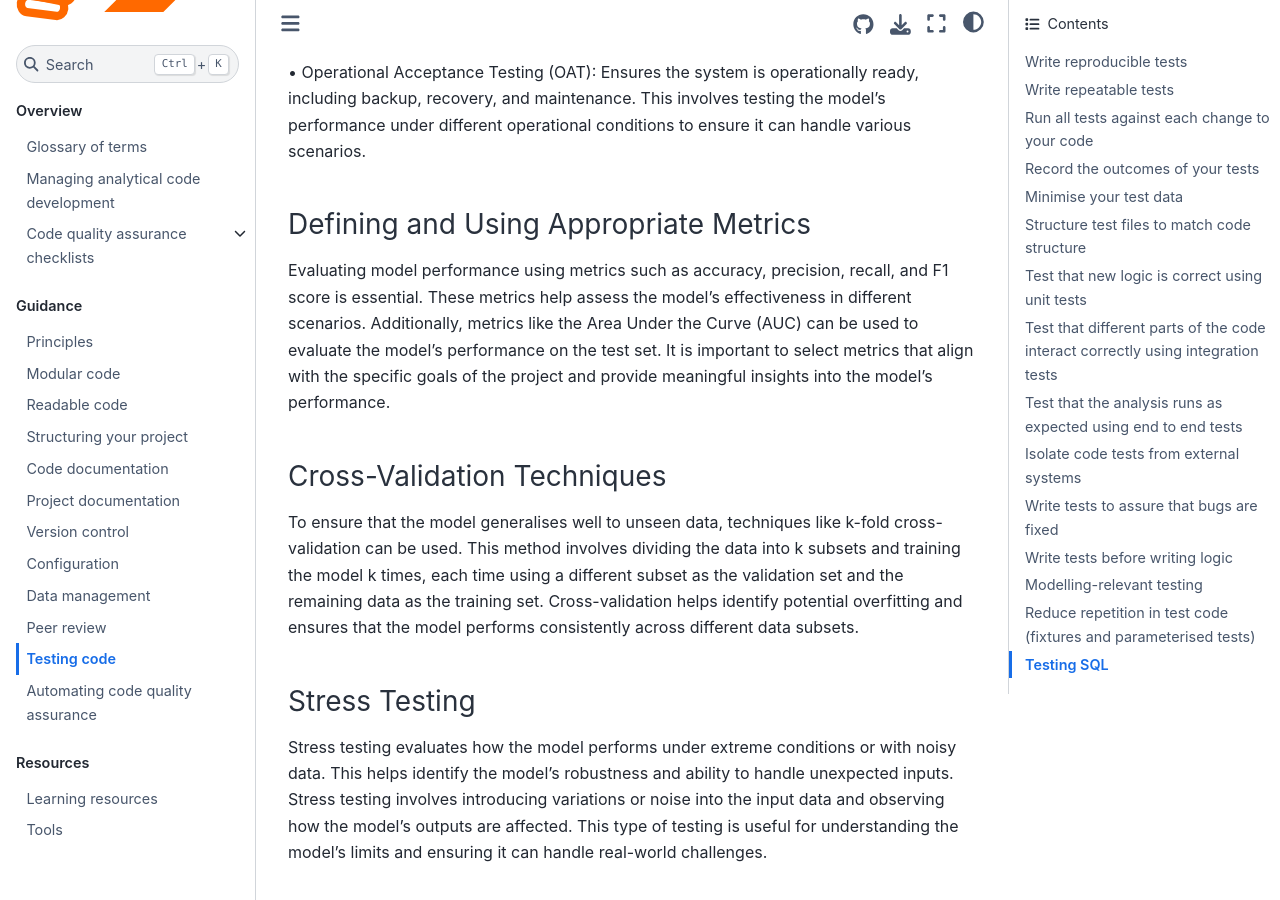
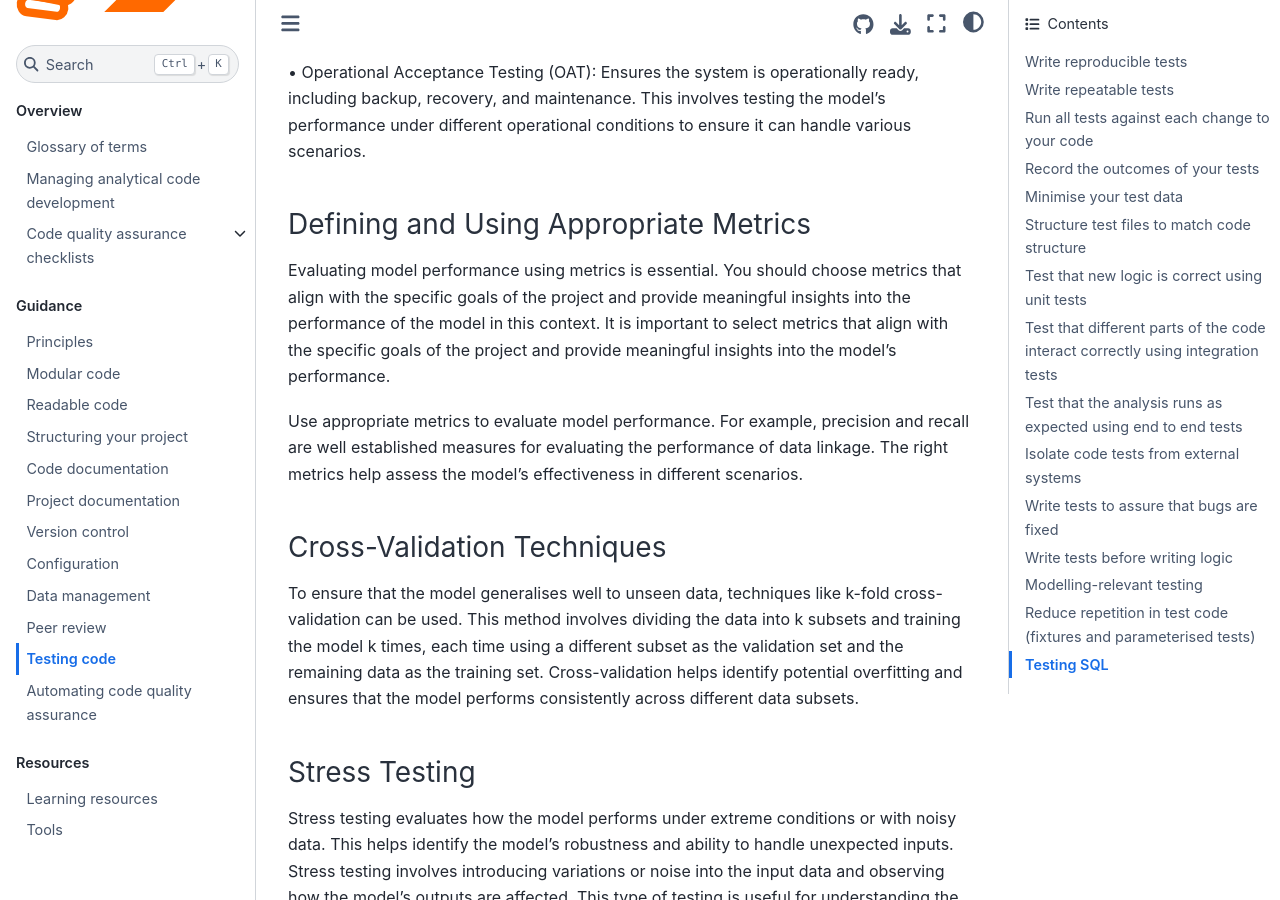
Before and after one commit to best-practice-and-impact/qa-of-code-guidance, a Jupyter Book: the page built from book/testing_code.md, in a window 1280 px wide and 900 px high, scrolled down 13759 px. Built offline with Jupyter Book 1.0.4 settings and Sphinx 7.4.7 and the Sphinx Book theme 1.1.4, drawn with Linux system fonts in a browser that asks for light colours.

Commit message:
Simplified language around modelling relevant testing and which metrics to use

```diff
--- a/book/testing_code.md
+++ b/book/testing_code.md
@@ -528,7 +528,9 @@ Acceptance testing ensures that the model meets specified requirements and perfo
 
 ### Defining and Using Appropriate Metrics
 
-Evaluating model performance using metrics such as accuracy, precision, recall, and F1 score is essential. These metrics help assess the model's effectiveness in different scenarios. Additionally, metrics like the Area Under the Curve (AUC) can be used to evaluate the model's performance on the test set. It is important to select metrics that align with the specific goals of the project and provide meaningful insights into the model's performance.
+Evaluating model performance using metrics is essential. You should choose metrics that align with the specific goals of the project and provide meaningful insights into the performance of the model in this context.  It is important to select metrics that align with the specific goals of the project and provide meaningful insights into the model's performance.
+
+Use appropriate metrics to evaluate model performance. For example, precision and recall are well established measures for evaluating the performance of data linkage. The right metrics help assess the model's effectiveness in different scenarios.
 
 ### Cross-Validation Techniques
 
```
